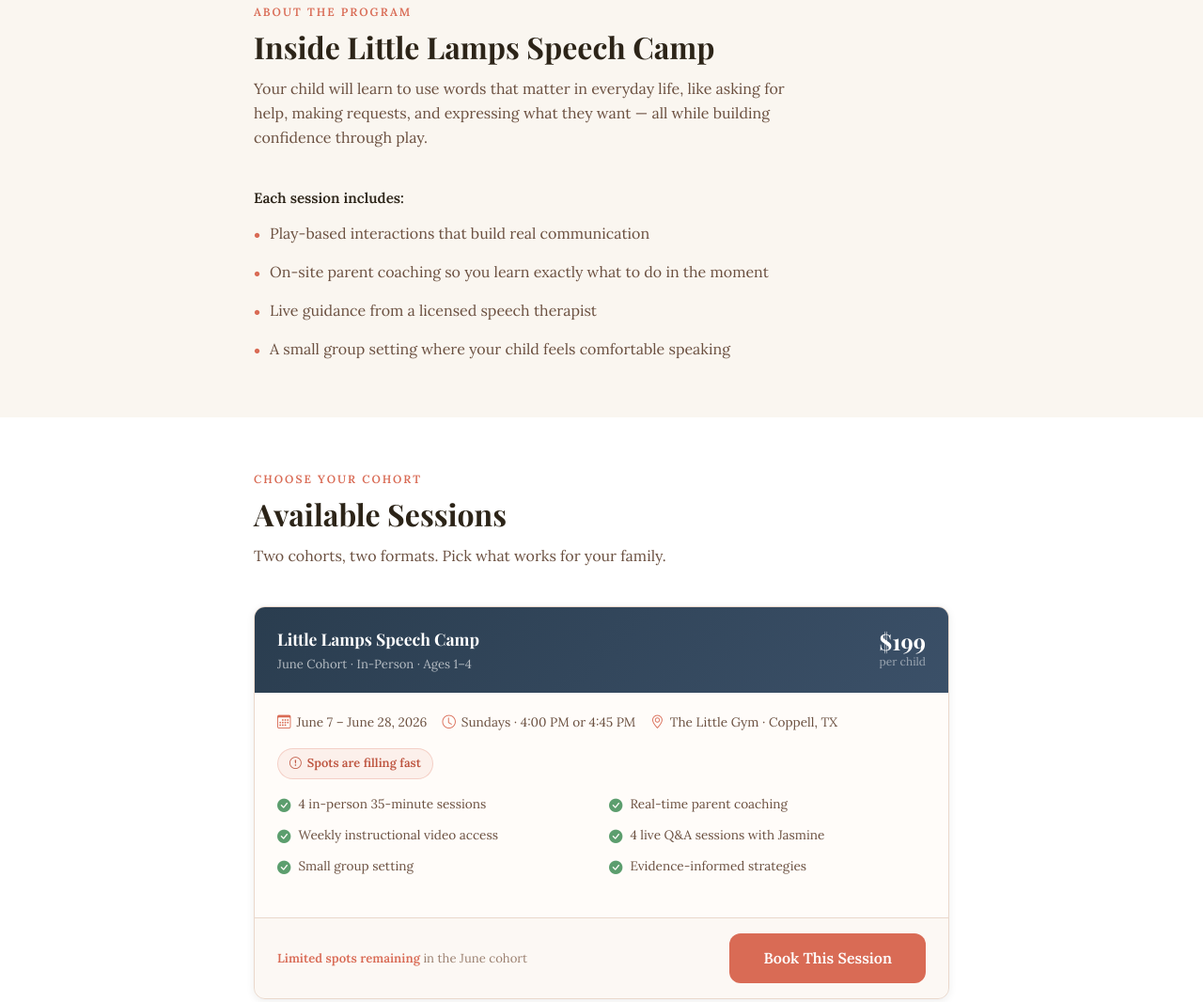
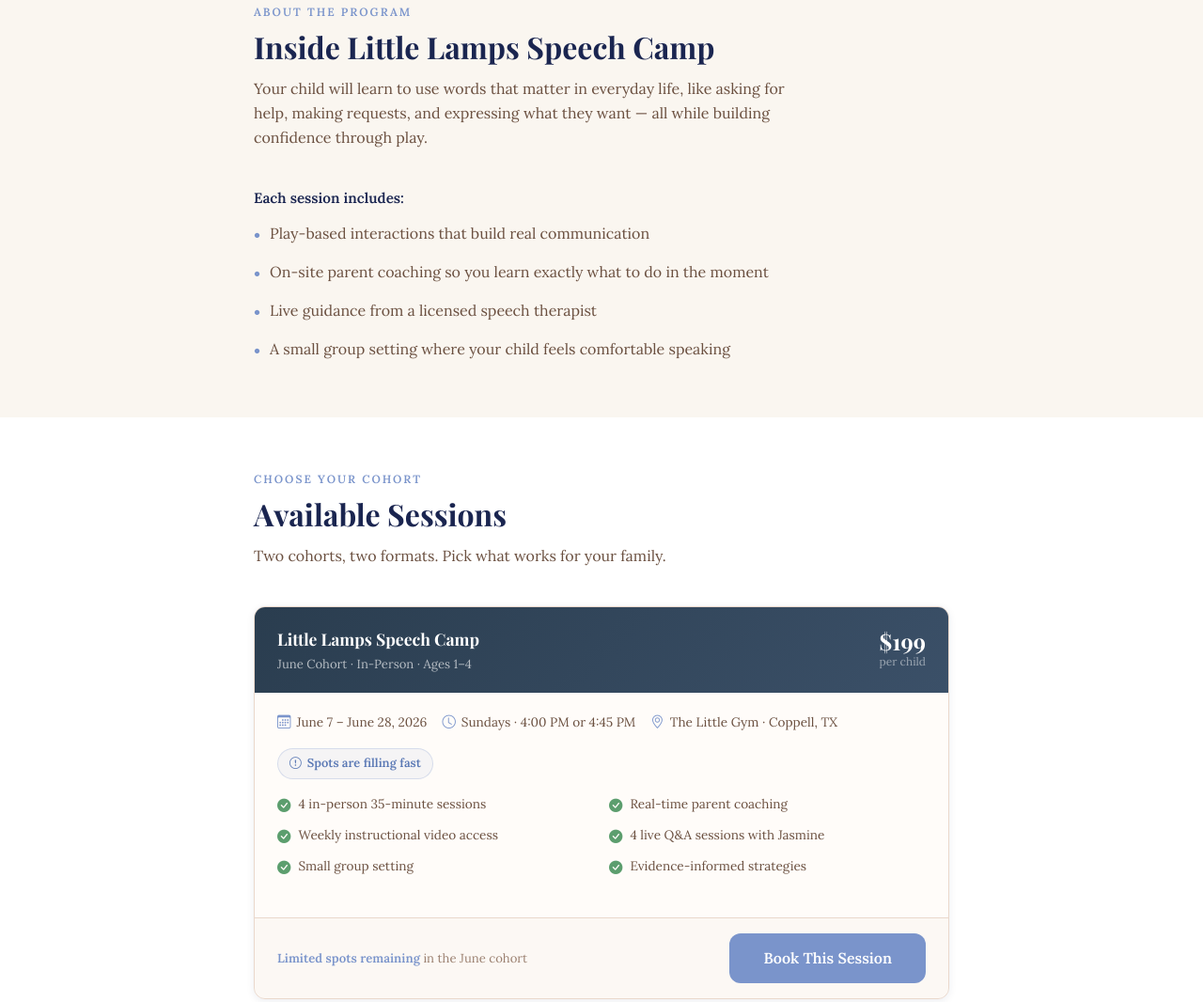
Before and after one commit to Jalexandercloud9/toys-for-talking, a website: page speech-camp/index.html in a window 1280 px wide. Shown: the part 827-1893 px from the top of the page at 94% size. Drawn offline with nearby package versions, Linux system fonts and the light colour scheme.

Commit message:
Rebrand speech-camp to periwinkle palette — primary #7A94CB, headings #1A2550/#364880

```diff
--- a/speech-camp/index.html
+++ b/speech-camp/index.html
@@ -16,18 +16,19 @@
 
   <style>
     :root {
-      --primary: #D96B55;
-      --primary-dark: #BE5540;
+      --primary: #7A94CB;
+      --primary-dark: #5B79B5;
+      --primary-light: #D2DCEF;
       --accent: #E8A87C;
       --bg: #FAF6F0;
       --bg-card: #FFFCF9;
-      --text: #2C2418;
+      --text: #1A2550;
       --text-light: #6B5040;
       --text-muted: #9B8070;
       --border: #EAD8CC;
       --success: #5C9E6E;
-      --shadow-sm: 0 2px 8px rgba(44,36,24,0.08);
-      --shadow-md: 0 4px 20px rgba(44,36,24,0.12);
+      --shadow-sm: 0 2px 8px rgba(26,37,80,0.08);
+      --shadow-md: 0 4px 20px rgba(26,37,80,0.12);
       --radius: 12px;
     }
 
@@ -41,11 +42,18 @@
       line-height: 1.6;
     }
 
-    h1, h2, h3 {
+    h1, h2 {
       font-family: 'Playfair Display', Georgia, serif;
       font-weight: 700;
       line-height: 1.25;
-      color: var(--text);
+      color: #1A2550;
+    }
+
+    h3 {
+      font-family: 'Playfair Display', Georgia, serif;
+      font-weight: 700;
+      line-height: 1.25;
+      color: #364880;
     }
 
     p { color: var(--text-light); }
@@ -101,7 +109,7 @@
       content: '';
       position: absolute;
       inset: 0;
-      background: radial-gradient(ellipse at top, rgba(217,107,85,0.25) 0%, transparent 70%);
+      background: radial-gradient(ellipse at top, rgba(122,148,203,0.25) 0%, transparent 70%);
     }
 
     .hero-inner { position: relative; max-width: 680px; margin: 0 auto; }
@@ -296,7 +304,7 @@
     .what-icon {
       width: 40px;
       height: 40px;
-      background: rgba(217,107,85,0.1);
+      background: rgba(122,148,203,0.1);
       border-radius: 50%;
       display: flex;
       align-items: center;
@@ -398,8 +406,8 @@
       display: inline-flex;
       align-items: center;
       gap: 6px;
-      background: rgba(217,107,85,0.08);
-      border: 1px solid rgba(217,107,85,0.25);
+      background: rgba(122,148,203,0.08);
+      border: 1px solid rgba(122,148,203,0.25);
       color: var(--primary-dark);
       font-size: 0.8rem;
       font-weight: 600;
@@ -501,7 +509,7 @@
       width: 56px;
       height: 56px;
       min-width: 56px;
-      background: rgba(217,107,85,0.2);
+      background: rgba(122,148,203,0.2);
       border-radius: 50%;
       display: flex;
       align-items: center;
```
